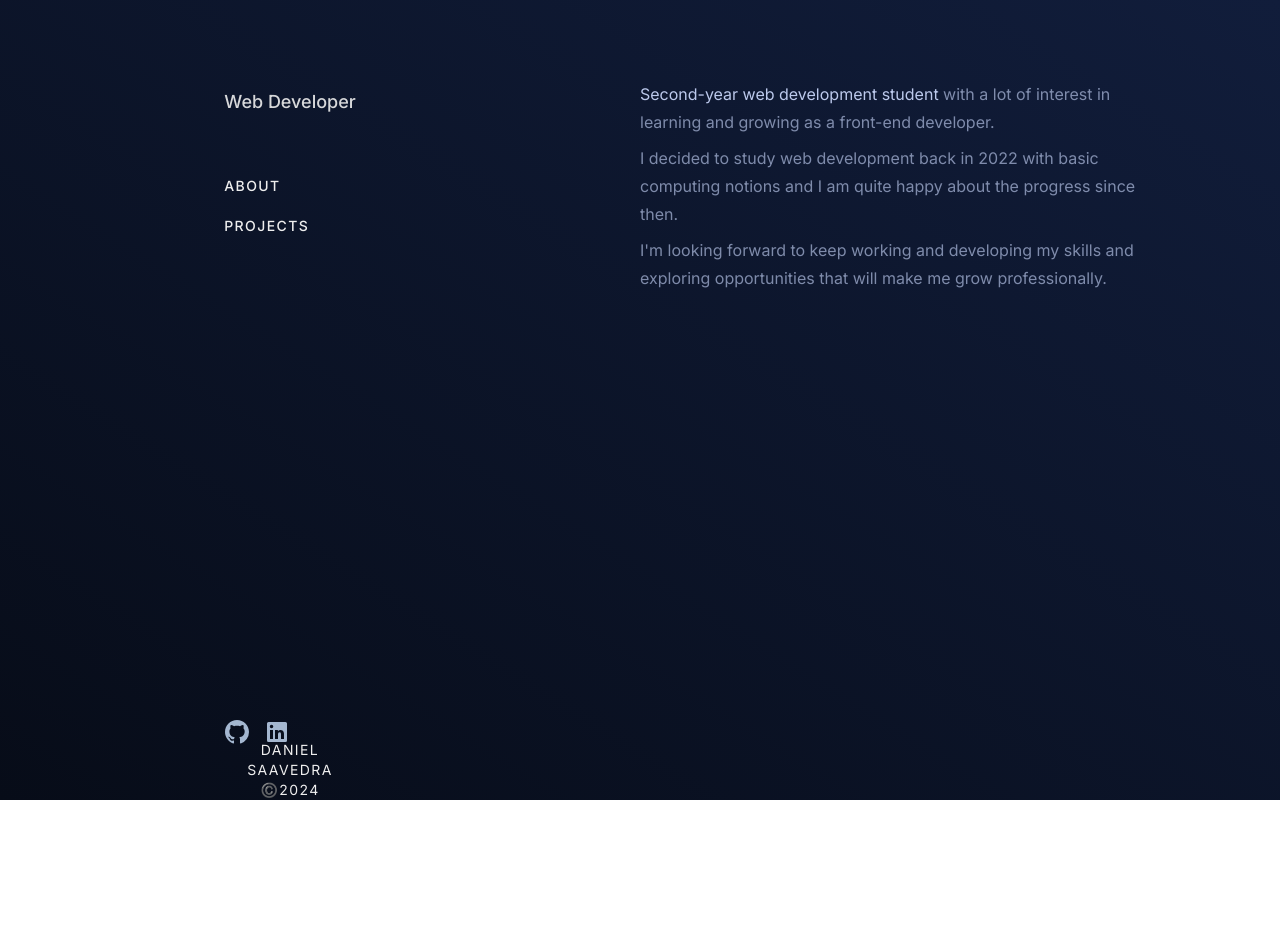
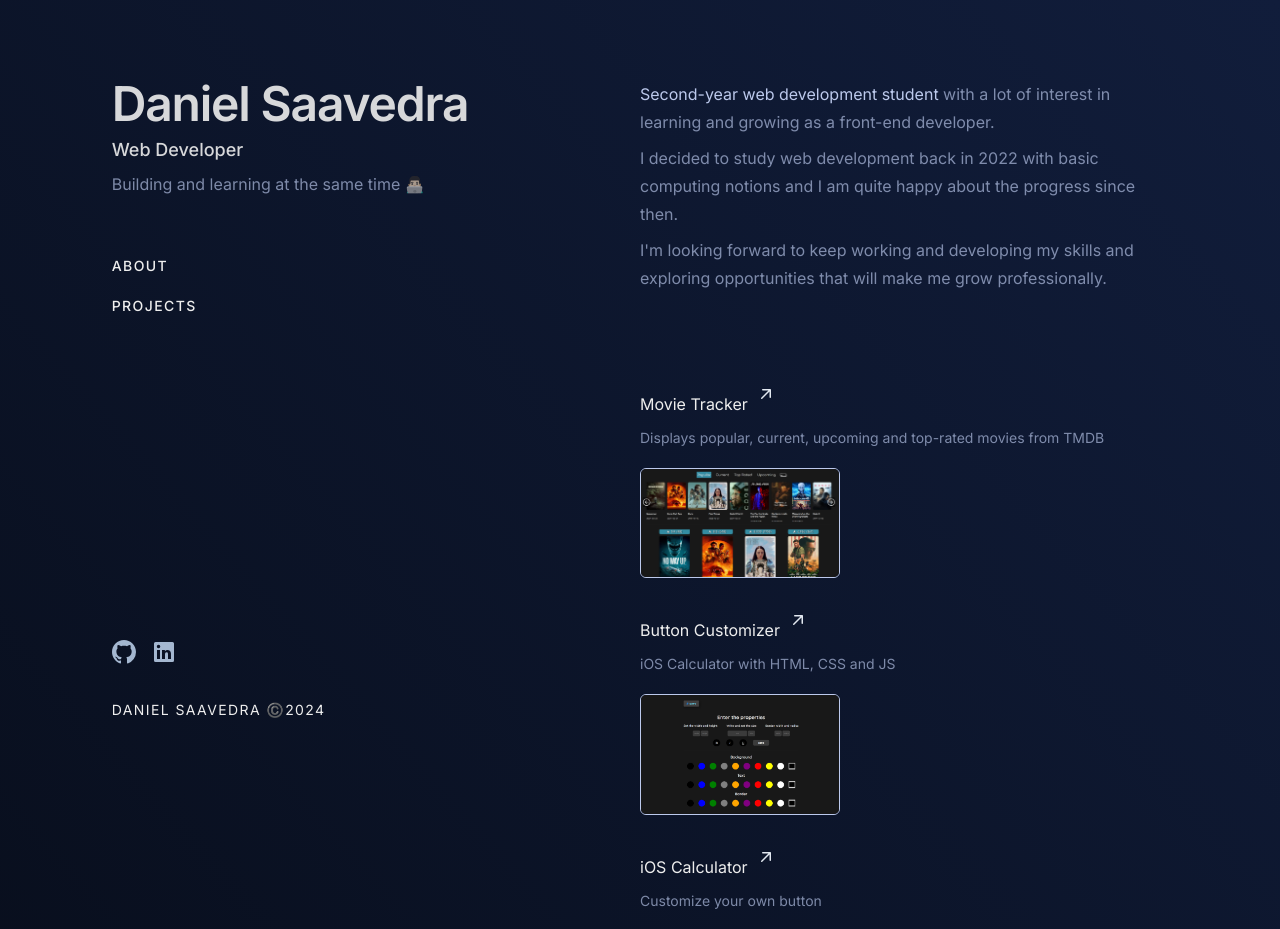
Before and after one commit to kiudev/portfolio-2024, a Next.js app: page / in a window 1280 px wide. Shown: the top 929 px of the page. Before the commit the page ends 800 px from the top, so only its background shows below. Built offline with nearby package versions, Linux system fonts and the light colour scheme; no server answers.

Commit message:
:rocket: Update info

```diff
--- a/src/containers/nav-section/index.tsx
+++ b/src/containers/nav-section/index.tsx
@@ -1,11 +1,7 @@
 import Image from 'next/image';
 import { useState } from 'react';
 
-type Nav = {
-   html_url: string
-}
-
-export default function NavSection({ html_url }: Nav) {
+export default function NavSection() {
    const [hoverIcon, setHoverIcon] = useState('');
 
    return (
@@ -22,7 +18,7 @@ export default function NavSection({ html_url }: Nav) {
             </div>
             <div className="flex items-center gap-5 lg:-ml-5 lg:mt-40 lg:absolute lg:bottom-0 lg:mb-10">
                <li className="w-5 h-10 mt-4">
-                  <a className="w-10" href={html_url} target="_blank">
+                  <a className="w-10" href="https://github.com/kiudev" target="_blank">
                      <svg
                         className="lg:hover:scale-125 lg:transition-all"
                         xmlnsXlink="http://www.w3.org/1999/xlink"
--- a/src/containers/projects-section/index.tsx
+++ b/src/containers/projects-section/index.tsx
@@ -1,23 +1,28 @@
 import { useEffect, useState } from 'react';
 import Image from 'next/image';
 
-type Project = {
+type dataProjects = {
    name: string;
    homepage: string;
    description: string;
-   topics: string[];
-};
-
-type dataProject = {
-   project: Project;
    image: string;
 };
 
-const ProjectSection = ({ project, image }: dataProject) => (
-   <a href={project.homepage} target="_blank">
+
+export default function ProjectsSection({ image, name, homepage, description }: dataProjects) {
+
+   const projectImages = [
+      '/movie-tracker.png',
+      '/button-customizer.png',
+      '/ios-calculator.png',
+      '/weather-app.png',
+   ];
+
+   return (
+      <a href={homepage} target="_blank">
       <div className="lg:bg-white-800 lg:bg-opacity-5 lg:mt-10 lg:px-10 lg:py-1 lg:hover:bg-opacity-10 lg:transition-all lg:rounded-md lg:border-t lg:border-opacity-10 lg:border-white-500">
          <header className="flex flex-row items-center gap-2">
-            <p className="mt-5">{project.name}</p>
+            <p className="mt-5">{name}</p>
             <svg
                xmlnsXlink="http://www.w3.org/1999/xlink"
                xmlns="http://www.w3.org/2000/svg"
@@ -36,23 +41,10 @@ const ProjectSection = ({ project, image }: dataProject) => (
                ></path>
             </svg>
          </header>
+
          <p className="text-blue-100 text-opacity-65 mt-3 text-sm">
-            {project.description}
+            {description}
          </p>
-
-         <ul className="flex gap-5">
-            {project.topics.map(
-               topic =>
-                  topic.length <= 10 && (
-                     <li
-                        className="bg-teal-800 bg-opacity-70 px-3 py-1 font-medium text-center mt-2 text-teal-200 rounded-lg text-sm"
-                        key={topic}
-                     >
-                        {topic}
-                     </li>
-                  )
-            )}
-         </ul>
 
          <Image
             className="mt-5 mb-5 border border-white border-blue-100 rounded-md"
@@ -63,43 +55,5 @@ const ProjectSection = ({ project, image }: dataProject) => (
          />
       </div>
    </a>
-);
-
-export default function ProjectsSection() {
-   const [projects, setProjects] = useState([]);
-
-   useEffect(() => {
-      const getProjects = async () => {
-         try {
-            const response = await fetch(
-               'https://api.github.com/users/kiudev/repos'
-            );
-            const data = await response.json();
-            setProjects(data);
-         } catch (err) {
-            console.error(err);
-         }
-      };
-      getProjects();
-   }, []);
-
-   const projectImages = [
-      '/movie-tracker.png',
-      '/button-customizer.png',
-      '/ios-calculator.png',
-      '/weather-app.png',
-   ];
-
-   const projectSections = [6, 0, 4, 10].map(
-      (project, index) =>
-         projects.length > 0 && (
-            <ProjectSection
-               key={index}
-               project={projects[project]}
-               image={projectImages[index]}
-            />
-         )
    );
-
-   return <>{projectSections}</>;
 }
--- a/src/pages/index.tsx
+++ b/src/pages/index.tsx
@@ -29,23 +29,21 @@ export default function Home() {
       getMyData();
    }, []);
 
-   const { name, bio, html_url } = myData;
-
    return (
       <main
          className={`bg-gradient-to-tr from-blue-800 to-blue-500 text-white-500 min-w-[100%] min-h-[100vh]  bg-blue-700 items-center p-6 md:p-10 ${inter.className}`}
       >
          <div className="block lg:flex lg:justify-center">
-            <header className="mt-10 lg:fixed lg:-ml-[700px] lg:h-[90vh]">
+            <header className="mt-10 lg:fixed lg:-ml-[700px] lg:h-[80vh]">
                <h1 className="text-4xl md:text-5xl font-semibold tracking-tight opacity-90">
-                  {name}
+                  Daniel Saavedra
                </h1>
                <h3 className="text-lg mt-2 opacity-90 lg:font-medium">
                   Web Developer
                </h3>
-               <p className="text-blue-100 text-opacity-65 mt-2">{bio}</p>
+               <p className="text-blue-100 text-opacity-65 mt-2">Building and learning at the same time 👨🏻‍💻</p>
 
-               <NavSection html_url={html_url} />
+               <NavSection />
                <footer className="mt-10">
                   <FooterSection />
                </footer>
@@ -87,7 +85,10 @@ export default function Home() {
                      Projects
                   </h3>
 
-                  <ProjectsSection />
+                  <ProjectsSection name='Movie Tracker' image='/movie-tracker.png' homepage='https://mov-tracker.vercel.app' description='Displays popular, current, upcoming and top-rated movies from TMDB' />
+                  <ProjectsSection name='Button Customizer' image='/button-customizer.png' homepage='https://customize-button.vercel.app' description='iOS Calculator with HTML, CSS and JS'/>
+                  <ProjectsSection name='iOS Calculator' image='/ios-calculator.png' homepage='https://calculator-kiudev.vercel.app' description='Customize your own button'/>
+                  <ProjectsSection name='Weather App' image='/weather-app.png' homepage='https://any-clime.vercel.app' description='Weather App' />
                </section>
             </div>
          </div>
```
